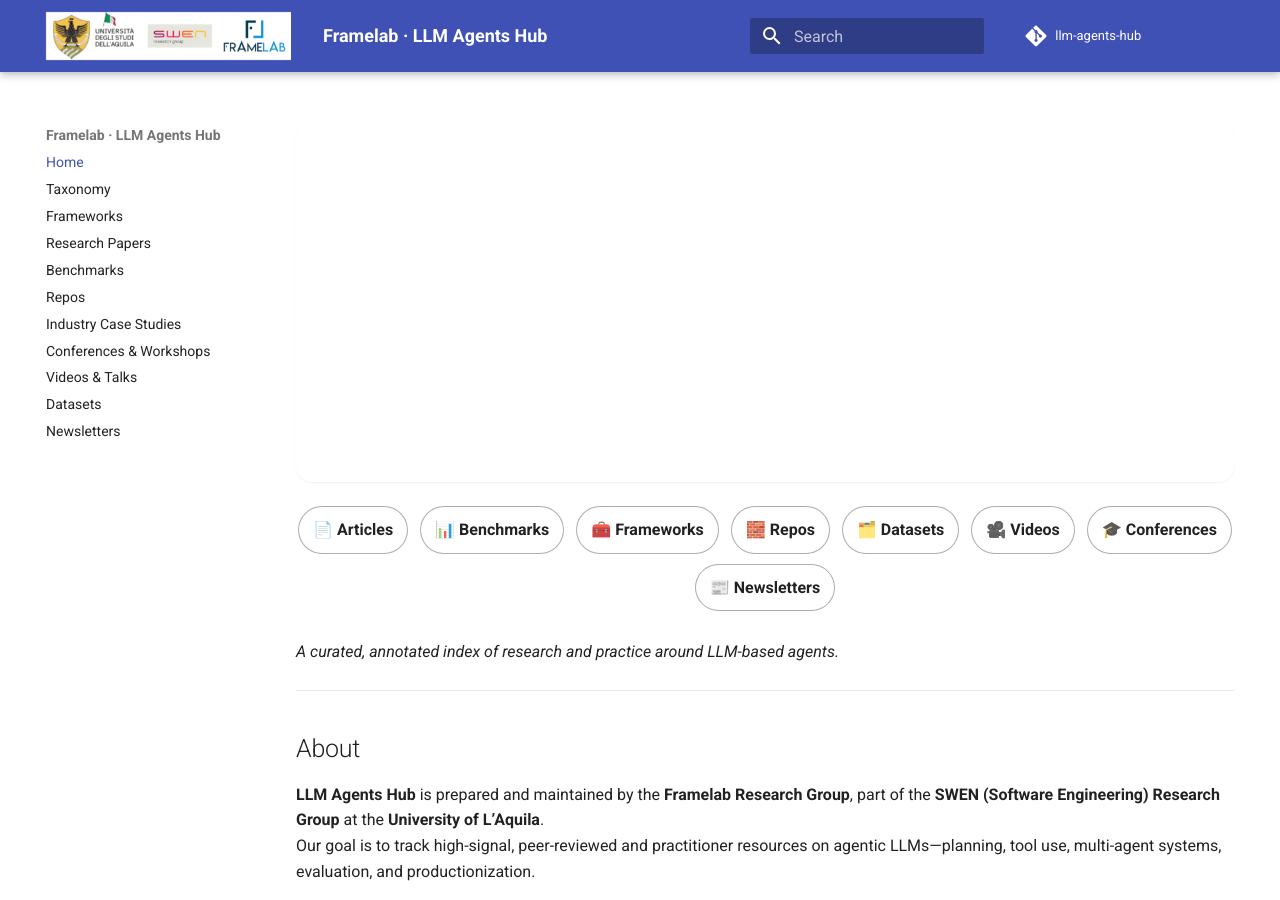
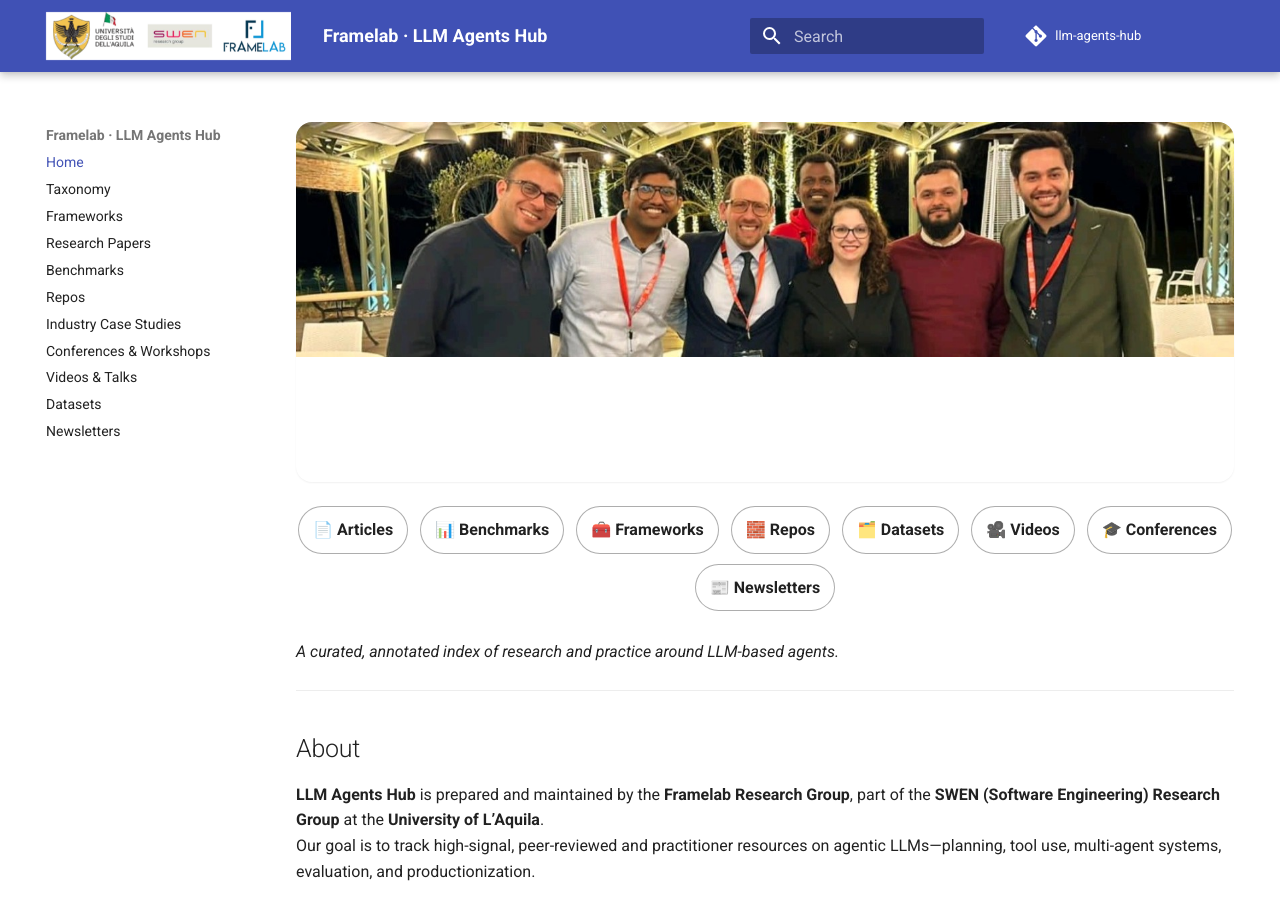
Before and after one commit to framelab-univaq/llm-agents-hub, an MkDocs documentation site: the page built from docs/index.md, in a window 1280 px wide and 900 px high. Built offline with MkDocs 1.6.1 and Material for MkDocs 9.7.7, drawn with Linux system fonts in a browser that asks for light colours; comment, search, counter and statistics services are not loaded.

Commit message:
Update index.md

```diff
--- a/docs/index.md
+++ b/docs/index.md
@@ -3,13 +3,15 @@ hide:
   - toc
 ---
 
-<!-- Add a one-page hook so homepage-only CSS can target this page -->
+<!-- Homepage hook so we can target layout only here -->
 <script>document.documentElement.classList.add('home')</script>
 
-<!-- Team photo directly under the blue header (width = content column, taller & nicely cropped) -->
-<div class="team-hero" role="img" aria-label="Framelab team photo"></div>
+<!-- Team photo directly under the blue header -->
+<div class="team-hero">
+  <img src="assets/teamphoto.jpeg?v=3" alt="Framelab team" loading="eager">
+</div>
 
-<!-- Horizontal menu with 8 sections (put back in comments if you want to hide it for now) -->
+<!-- Horizontal menu with 8 sections -->
 <nav class="section-menu" aria-label="Sections">
   <a href="articles/">📄 Articles</a>
   <a href="benchmarks/">📊 Benchmarks</a>
```
